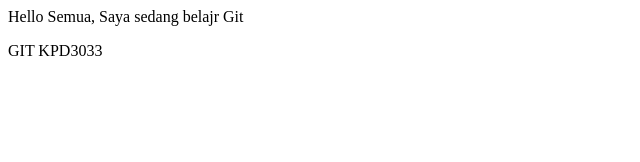
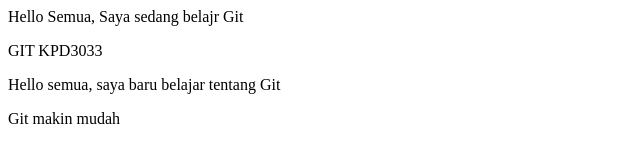
Before and after one commit to Izra-07/project01-html, a plain HTML site: page index.html in a window 1280 px wide. Shown: the whole page, without its empty margins (0-640 px from the left). Drawn offline with Linux system fonts and the light colour scheme.

Commit message:
belajar git mudah

```diff
--- a/index.html
+++ b/index.html
@@ -5,5 +5,7 @@
     <body>
         <p>Hello Semua, Saya sedang belajr Git</p>
         <p>GIT KPD3033</p>
+        <p>Hello semua, saya baru belajar tentang Git</p>
+        <p>Git makin mudah</p>
     </body>
 </html>
```
